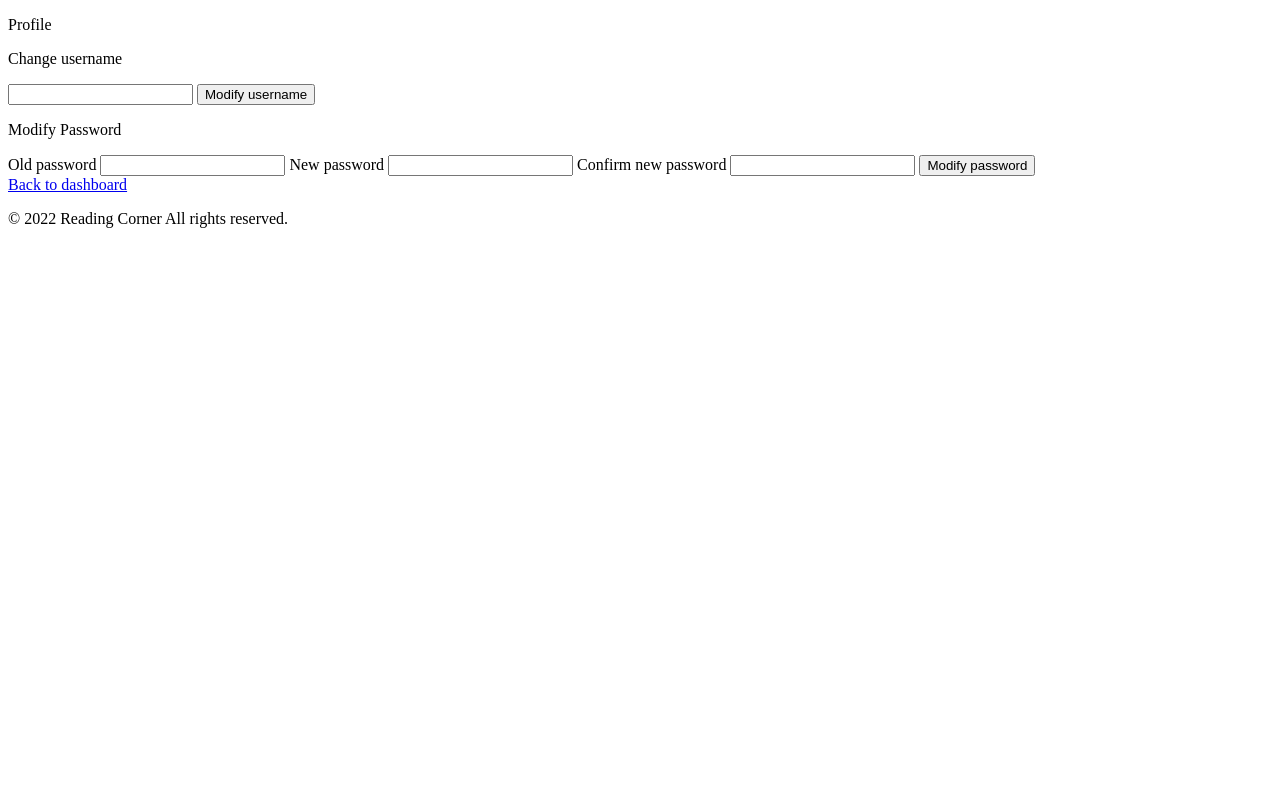
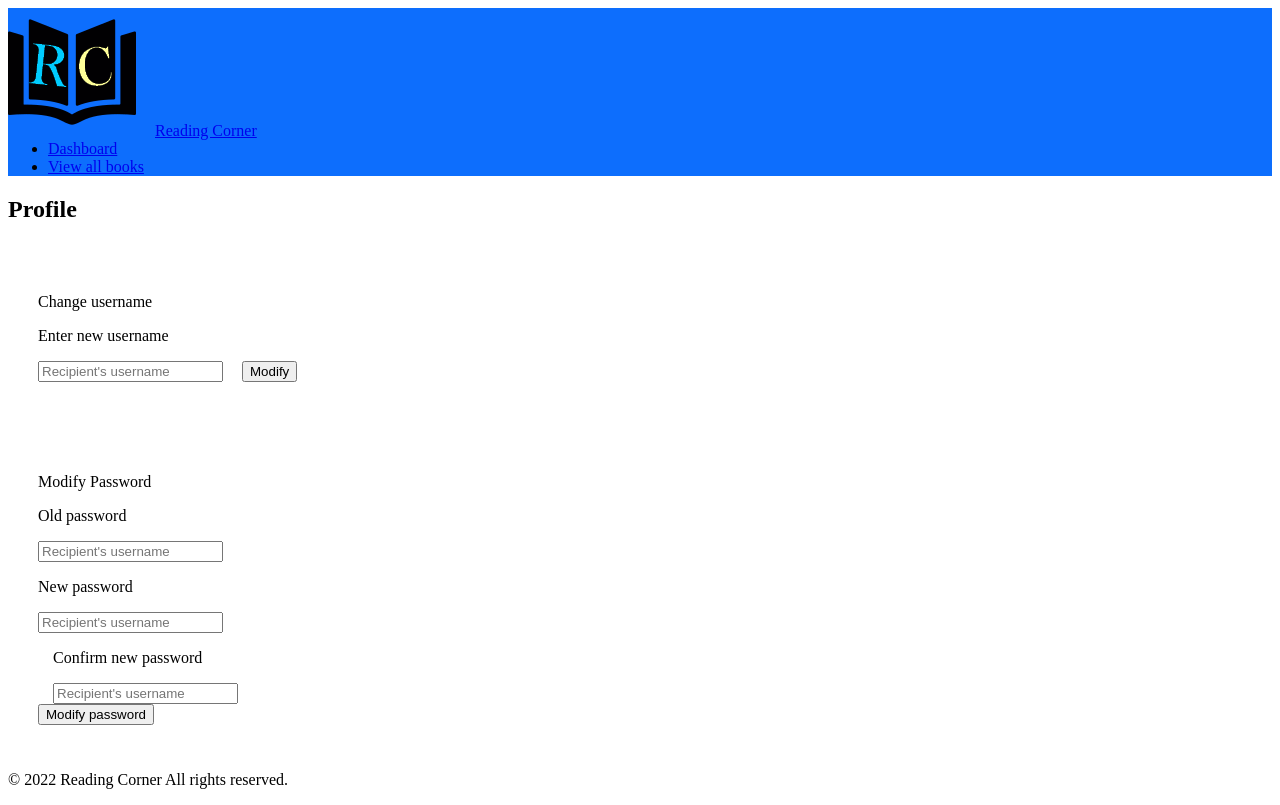
Before and after one commit to itmo-wad/ReadingCorner-Team7, a Flask app: template templates/profile.html in a window 1280 px wide. Before the commit the page ends 228 px from the top, so only its background shows below. Run offline with Flask 2, Linux system fonts and the light colour scheme; the template is opened without the code that fills it, so the values that code supplies are empty.

Commit message:
final push of project, profile front page set, modifying dashboard front

```diff
--- a/routes/profile.py
+++ b/routes/profile.py
@@ -37,4 +37,4 @@ def profile():
                 return redirect('/disconnect')
 
     return render_template('profile.html', stylesheets=["https://cdn.jsdelivr.net/npm/bootstrap@5.1.3/dist/css/bootstrap.min.css",
-        "/static/css/main.css"], user=user)
+        "/static/css/main.css", "/static/css/profile.css"], user=user)
--- a/templates/profile.html
+++ b/templates/profile.html
@@ -10,9 +10,27 @@
 </head>
 
 <body>
-    <div class="container">
+    <nav class="navbar navbar-expand-lg navbar-light bg-light" style="background-color: #0d6efd !important">
+        <div class="container-fluid">
+          <div>
+            <img class="dashboard" src="/static/img/icone.png" alt="Reading Corner Logo" style="margin-right: 15px;">
+            <a class="navbar-brand text-white h1" href="#">Reading Corner</a>
+          </div>
+          <ul class="navbar-nav" style="margin-top: auto;">
+            <li class="nav-item ">
+              <a class="nav-link active text-white h5" href="/dashboard">Dashboard</a>
+            </li>
+            <li class="nav-item">
+              <a class="nav-link active text-white h5" href="/bookshelf">View all books</a>
+            </li>
+          </ul>
+
+
+        </div>
+      </nav>
+    <div class="container-profile">
         <div class="text-center">
-            <p>Profile</p>
+            <h2 class="title">Profile</p>
         </div>
         <div>
             {% with messages = get_flashed_messages(with_categories=true) %}
@@ -23,24 +41,46 @@
         </div>
         <form action="/profile" method="POST">
             <div>
-                <div class="form-control">
-                    <p>Change username</p>
-                    <input type="text" name="username" value="{{user.username}}">
-                    <button type="submit" name="change-username">Modify username</button>
+                <div class="form-control" style="margin-bottom: 15px; padding: 30px;">
+                    <p class="center-text spacing-item h4">Change username</p>
+                    <div class="pos-item-user">
+                    <p class="">Enter new username</p>
+                    <div class="input-group mb-3">
+                        <input type="text" class="form-control" name="username" placeholder="Recipient's username" aria-label="Recipient's username" aria-describedby="basic-addon2" value="{{user.username}}" style="max-width: fit-content;">
+                        <button class="btn btn-primary" name="change-username" type="submit" style="margin-left: 15px;">Modify</button>
+                      </div>
+                    </div>
                 </div>
-                <div class="form-control">
-                    <p>Modify Password</p>
-                    <label for="old_password">Old password</label>
-                    <input type="password" name="old_password">
-                    <label for="new_password">New password</label>
-                    <input type="password" name="new_password">
-                    <label for="confirm_password">Confirm new password</label>
-                    <input type="password" name="confirm_password">
-                    <button type="submit" name="change-password">Modify password</button>
+                <div class="form-control" style="margin-bottom: 15px; padding: 30px;">
+                    <p class="center-text spacing-item h4">Modify Password</p>
+                    <div class="pos-item-pass">
+                        <p for="old_password">Old password</p>
+                        <div class="input-group mb-3">
+                            <input type="password" name="old_password" class="form-control" placeholder="Recipient's username" aria-label="Recipient's username" aria-describedby="basic-addon2">
+                        </div>
+                    </div>
+                    <div class="pos-item-pass">
+                        <div class="display-pass">
+                            <div style="margin-right: 15px;">
+                                <p for="new_password">New password</p>
+                                <div class="input-group mb-3">
+                                    <input type="password" name="new_password" class="form-control" placeholder="Recipient's username" aria-label="Recipient's username" aria-describedby="basic-addon2">
+                                </div>
+                            </div>
+                            <div style="margin-left: 15px;">
+                                <p for="new_password">Confirm new password</p>
+                                <div class="input-group mb-3">
+                                    <input type="password" name="confirm_password" class="form-control" placeholder="Recipient's username" aria-label="Recipient's username" aria-describedby="basic-addon2">
+                                </div>
+                            </div>
+                        </div>
+                    </div>
+                    <div class="d-flex justify-content-center">
+                        <button class="btn btn-primary mt-4" type="submit" name="change-password">Modify password</button>
+                    </div>
                 </div>
             </div>
         </form>
-        <a href="/dashboard">Back to dashboard</a>
     </div>
 </body>
 <footer>
@@ -51,4 +91,6 @@
     </div>
 </footer>
 
+<!-- label -->
+
 </html>
```
Also changed, not shown: static/css/dashboard.css (+31 -1 lines), static/css/profile.css (added, +46 -0 lines), templates/bookshelf.html (+1 -16 lines), templates/dashboard.html (+46 -25 lines).
